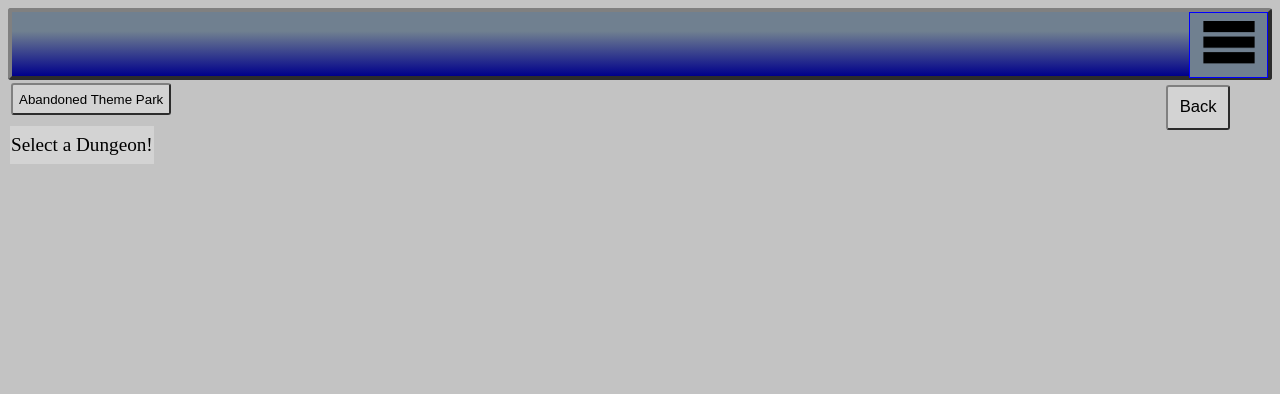
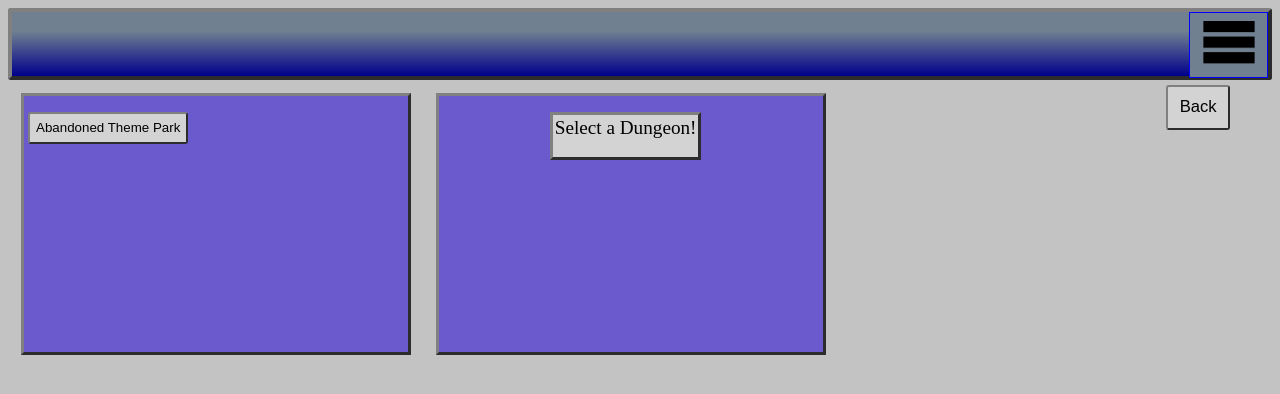
Before and after one commit to lily-ayers/mine-stuff-idle, a React (Create React App) app: page / in a window 1280 px wide. Both pictures are taken after a click on the button "Go to the Dungeons!". Shown: the top 394 px of the page. Built offline with nearby package versions, Linux system fonts and the light colour scheme; a web font is replaced by a local one.

Commit message:
Styled the dueon stuff and added some css

```diff
--- a/src/dungeoning/dungeoning.js
+++ b/src/dungeoning/dungeoning.js
@@ -134,42 +134,45 @@ export class Dungeoning extends Component {
                         <button className="escBtn" onClick={() => this.switchPages("Home")}>Back</button>
                     </div>
                 </div>
-                <div className="dungeonSelect">
-                    <table className="dungeon">
-                        <tbody>
+                <div className="infobox">
+                    <div className="mineItem">
+                        <div>
                         {this.props.worldState.dungeons.map((dungeon, index) =>
-                            <tr key={dungeon.name}>
+                            <div key={dungeon.name}>
                                 {this.props.worldState.triggerDungeons[index] &&
-                                <td key={dungeon.name+"Cell"}>
                                     <button key={dungeon.name+"Button"} onClick={() => (this.state.selectedDungeon !== index ?
-                                        this.selectDungeon(index) : this.selectDungeon(null))}>{dungeon.name}</button>
-                                </td>}
-                            </tr>
+                                        this.selectDungeon(index) : this.selectDungeon(null))}>{dungeon.name}</button>}
+                            </div>
                         )}
-                        </tbody>
-                    </table>
                         </div>
-                <div className="enemyList">
-                    <table className="enemiesInDungeon">
-                        <tbody>
+                    </div>
+                </div>
+                <div className="infobox">
+                    <div className="mineItem">
+                        <div>
                             {this.state.selectedDungeon !== null ? this.props.worldState.dungeons[this.state.selectedDungeon].enemies.map((enem, index) => (
-                                <tr key={enem[0]+"Row"}>
-                                    <td key={enem[0]+"Cell"}><button disabled={this.state.dungeoning} onClick={() => this.fightEnemy(index)}>{enem[0]}</button> Power: {enem[3]}, Defense: {enem[4]}</td>
-                                </tr>
-                            )) : <tr className="nullRow"><td className="nullCell">Select a Dungeon!</td></tr>}
-                        </tbody>
-                    </table>
+                                <div key={enem[0]+"Row"}>
+                                    <button disabled={this.state.dungeoning} onClick={() => this.fightEnemy(index)}>{enem[0]}</button> Power: {enem[3]}, Defense: {enem[4]}
+                                </div>
+                            )) : <div className="nullRow">Select a Dungeon!</div>}
+                        </div>
+                    </div>
                 </div>
                 {this.state.dungeoning &&
-                    <div className="battlePanel">
-                        <label className="enemyName">{this.state.currentEnemy[0]}</label>
+                    <div className="infobox-small bottom-left">
+                    <label className="info-title">{this.state.currentEnemy[0]}</label>
+                        <div>
                             <label className="enemyHP">Health: {this.state.currentEnemy[2]}/{this.state.currentEnemy[1]}</label>
                             <label className="enemyStat">Damage: {this.state.currentEnemy[3]}</label>
                             <label className="enemyStat">Defense: {this.state.currentEnemy[4]}</label>
                             <label className="enemyStat">Drops: {this.state.currentEnemy[5]}</label>
+                        </div>
+                        <div>
                             <button className="battleAction" onClick={() => this.battle('attack')}>Attack!</button>
                             <button className="battleAction" onClick={() => this.battle('defend')}>Defend!</button>
                             <button className="battleAction" onClick={() => this.battle('run')}>Run!</button>
+                        </div>
+
                     </div>
                 }
             </div>
--- a/src/index.scss
+++ b/src/index.scss
@@ -1,6 +1,6 @@
 /*Global Styles*/
 @import url('https://fonts.googleapis.com/css?family=Cute+Font|Inconsolata|Indie+Flower|Shadows+Into+Light|Squada+One&display=swap');
-    /*Absent Font: "font-family: 'Cute Font', cursive;"
+  /*Absent Font: "font-family: 'Cute Font', cursive;"
     Planetarial Font: font-family: 'Squada One', cursive;
     Prehistoric Font: font-family: 'Shadows Into Light', cursive;
     Industrial Font: font-family: 'Indie Flower', cursive;
@@ -57,6 +57,23 @@ body{
   }
 }
 
+.infobox-small{
+  border: 3px outset gray;
+  float: left;
+  background-color: slateblue;
+  height: 10vw;
+  width: 30vw;
+  text-align: center;
+  margin: 1vw;
+  padding: 3px;
+  label{
+    margin: 4px;
+  }
+  button{
+    margin: 4px;
+  }
+}
+
 .infobox-large{
   border: 3px outset gray;
   float: left;
@@ -98,6 +115,7 @@ body{
 }
 
 .title-small{
+  margin: 2px;
   font-size: 1.7vw;
   text-align: center;
   border: 3px outset gray;
@@ -106,6 +124,13 @@ body{
   position: relative;
   background-color: lightgray;
 
+}
+
+.info-title{
+  font-size: 1.4vw;
+  position: relative;
+  display: inline-block;
+  color: black;
 }
 
 .statusBox{
@@ -299,6 +324,12 @@ body{
 
 /*positioning*/
 
+.bottom-left{
+  position: absolute;
+  top: 60%;
+  float: left;
+}
+
 .right{
   position: relative;
   float: right;
```
Lines whose indentation alone changed are shown as unchanged.
